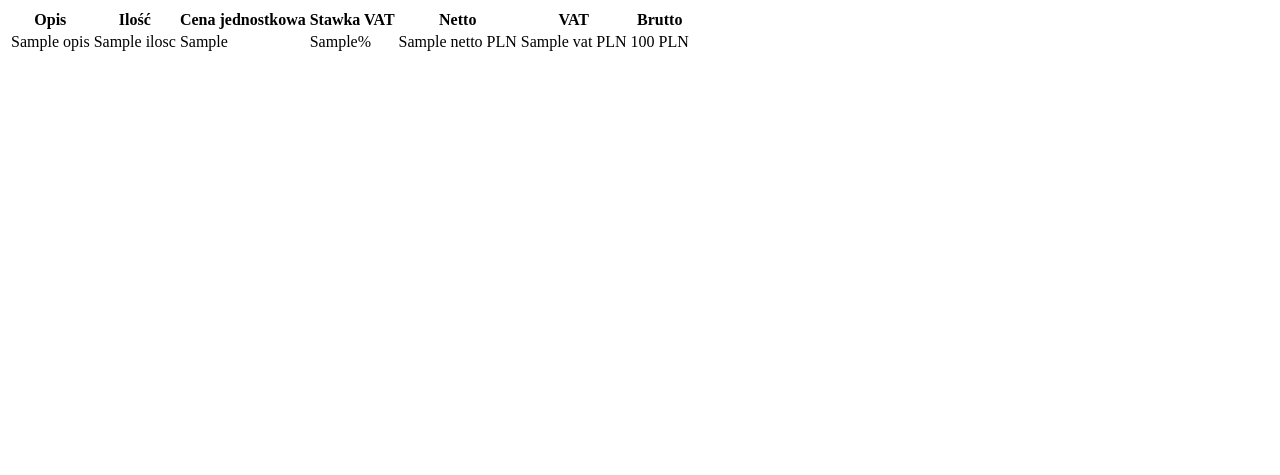
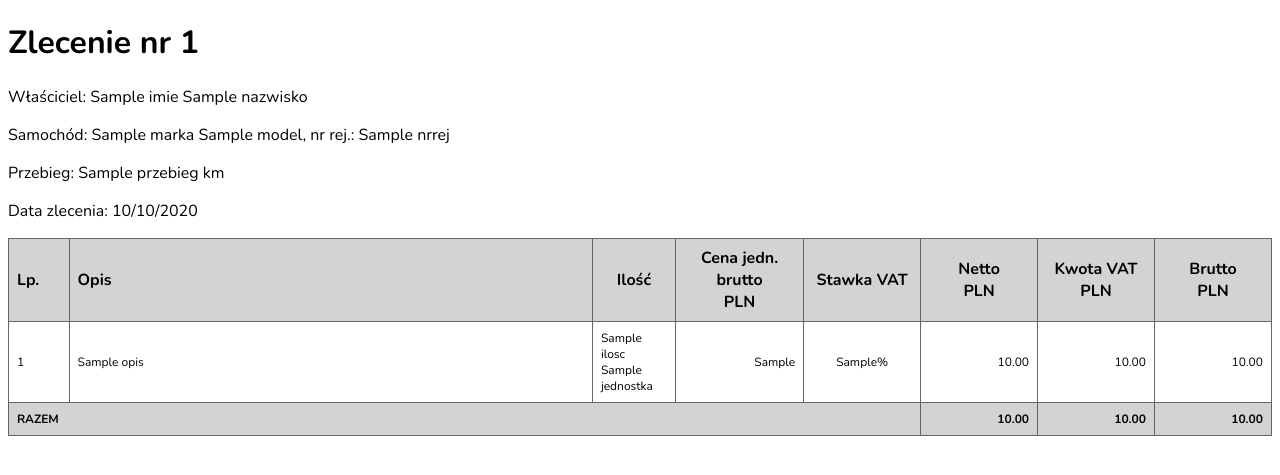
Before and after one commit to Jurand76/PythonCarService, a Django app: template myapp/templates/wydruk.html in a window 1280 px wide. Shown: the top 475 px of the page. Run offline with Django 4.2, Linux system fonts and the light colour scheme; the template is opened without the code that fills it: most values are stand-ins (such as "Sample title", 1, 10 or a date in 2020).

Commit message:
modifying wydruk zlecenia

```diff
--- a/myapp/static/css/wydruk.css
+++ b/myapp/static/css/wydruk.css
@@ -0,0 +1,69 @@
+body {
+    font-family: 'Nunito', sans-serif;
+}
+
+table {
+    width: 100%;
+    border-collapse: collapse;
+}
+
+.header-row,
+.total-row {
+    background-color: lightgray;
+    font-weight: 700;
+}
+
+.data-row {
+    font-weight: 300;
+}
+
+.header-item,
+.data-item {
+    padding: 8px;
+    border: 1px solid #666;
+    text-align: left;
+}
+
+.header-item-centered {
+    padding: 8px;
+    border: 1px solid #666;
+    text-align: center;
+}
+
+.data-item-value {
+    padding: 8px;
+    border: 1px solid #666;
+    text-align: right;
+}
+
+.data-item-centered {
+    padding: 8px;
+    border: 1px solid #666;
+    text-align: center;
+}
+
+.size-16 {
+    font-size: 16px;
+}
+
+.size-14 {
+    font-size: 14px;
+}
+
+.size-12 {
+    font-size: 12px;
+}
+
+table {
+    table-layout: fixed;
+}
+
+/* Szerokość kolumn */
+td:nth-child(1), th:nth-child(1) { width: 4%; }  /* Kolumna numerów */
+td:nth-child(2), th:nth-child(2) { width: 45%; }  /* Kolumna opisów */
+td:nth-child(3), th:nth-child(3) { width: 6%; }  /* Kolumna opisów */
+td:nth-child(4), th:nth-child(4) { width: 10%; }  /* Kolumna opisów */
+td:nth-child(5), th:nth-child(5) { width: 9%; }  /* Kolumna opisów */
+td:nth-child(6), th:nth-child(6) { width: 9%; }  /* Kolumna opisów */
+td:nth-child(7), th:nth-child(7) { width: 9%; }  /* Kolumna opisów */
+td:nth-child(8), th:nth-child(8) { width: 9%; }  /* Kolumna opisów */
--- a/myapp/templates/wydruk.html
+++ b/myapp/templates/wydruk.html
@@ -12,30 +12,47 @@
 </head>
 
 <body>
+
+
+    <h1>Zlecenie nr {{ zlecenie.id }}</h1>
+    <p>Właściciel: {{ zlecenie.nr_samochodu.wlasciciel.imie }} {{ zlecenie.nr_samochodu.wlasciciel.nazwisko }}</p>
+    <p>Samochód: {{ zlecenie.nr_samochodu.marka }} {{ zlecenie.nr_samochodu.model }}, nr rej.: {{ zlecenie.nr_samochodu.nrrej }}</p>
+    <p>Przebieg: {{ zlecenie.przebieg }} km</p>
+    <p>Data zlecenia: {{ zlecenie.czas_wprowadzenia|date:"d/m/Y" }}</p>
+
     <table>
         <thead>
             <tr class="header-row size-16">
+                <th class="header-item">Lp.</th>
                 <th class="header-item">Opis</th>
-            <th class="header-item">Ilość</th>
-            <th class="header-item">Cena jednostkowa</th>
-            <th class="header-item">Stawka VAT</th>
-            <th class="header-item">Netto</th>
-            <th class="header-item">VAT</th>
-            <th class="header-item">Brutto</th>
+                <th class="header-item-centered">Ilość</th>
+                <th class="header-item-centered">Cena jedn. brutto<br>PLN</th>
+                <th class="header-item-centered">Stawka VAT</th>
+                <th class="header-item-centered">Netto<br>PLN</th>
+                <th class="header-item-centered">Kwota VAT<br>PLN</th>
+                <th class="header-item-centered">Brutto<br>PLN</th>
             </tr>
         </thead>
+
         <tbody>
-    {% for operacja, netto, vat in operacje_details %}
-        <tr class="data-row size-14">
+        {% for operacja in operacje_details %}
+            <tr class="data-row size-12">
+                <td class="data-item">{{ forloop.counter }}</td>
                 <td class="data-item">{{ operacja.opis }}</td>
-            <td class="data-item">{{ operacja.ilosc }}</td>
-            <td class="data-item">{{ operacja.cena_jednostkowa }}</td>
-            <td class="data-item">{{ operacja.stawka_vat }}%</td>
-            <td class="data-item">{{ netto }} PLN</td>
-            <td class="data-item">{{ vat }} PLN</td>
-            <td class="data-item">{{ operacja.ilosc|multiply:operacja.cena_jednostkowa }} PLN</td>
+                <td class="data-item">{{ operacja.ilosc }} {{ operacja.jednostka }}</td>
+                <td class="data-item-value">{{ operacja.cena_jedn_brutto }}</td>
+                <td class="data-item-centered">{{ operacja.stawka_vat }}%</td>
+                <td class="data-item-value">{{ operacja.cena_netto|floatformat:2 }}</td>
+                <td class="data-item-value">{{ operacja.kwota_vat|floatformat:2 }}</td>
+                <td class="data-item-value">{{ operacja.cena_brutto|floatformat:2 }}</td>
             </tr>
         {% endfor %}
+            <tr class="total-row size-12">
+                <td class="data-item" colspan="5">RAZEM</td>
+                <td class="data-item-value">{{ suma_netto|floatformat:2 }}</td>
+                <td class="data-item-value">{{ suma_vat|floatformat:2 }}</td>
+                <td class="data-item-value">{{ suma|floatformat:2 }}</td>
+            </tr>
         </tbody>
     </table>
 </body>
```
Also changed, not shown: myapp/views.py (+20 -12 lines). Lines whose indentation alone changed are shown as unchanged.
